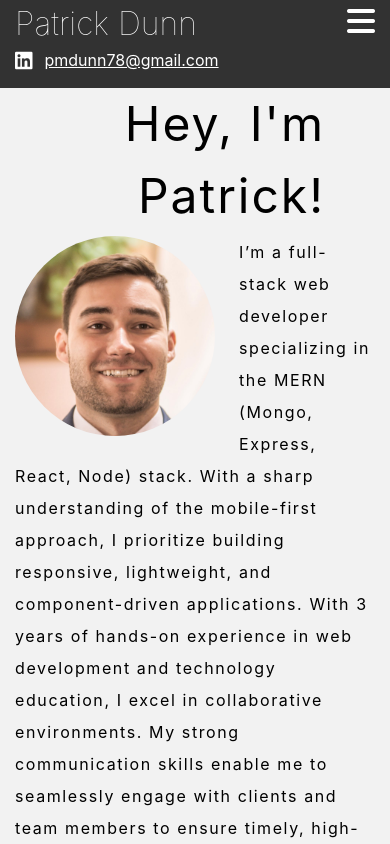
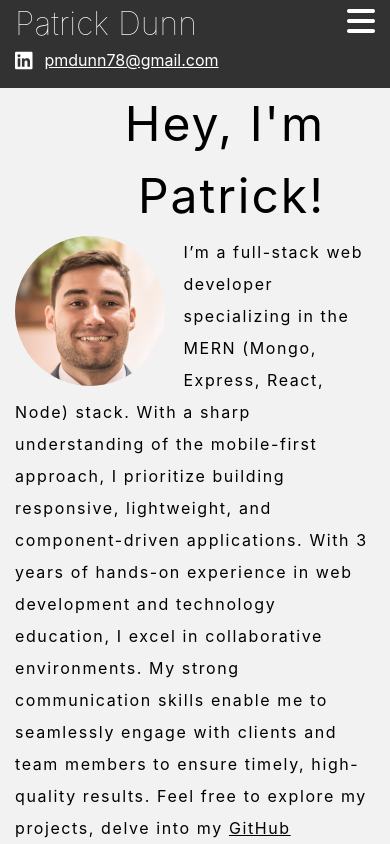
Before and after one commit to knightmac19/portfolio-2024, a React (Create React App) app: page / in a window 390 px wide. Shown: the top 844 px of the page. Built offline with nearby package versions, Linux system fonts and the light colour scheme; some icons are missing.

Commit message:
adjust about me img size for 300 & 500px breakpoints

```diff
--- a/src/index.css
+++ b/src/index.css
@@ -445,7 +445,15 @@ footer i:hover {
 }
 
 @media (max-width: 500px) {
+  .about-me img {
+    width: 150px;
+    margin-right: 1.15rem;
+  }
 }
 
 @media (max-width: 300px) {
+  .about-me img {
+    width: 120px;
+    margin-right: 1.15rem;
+  }
 }
```
